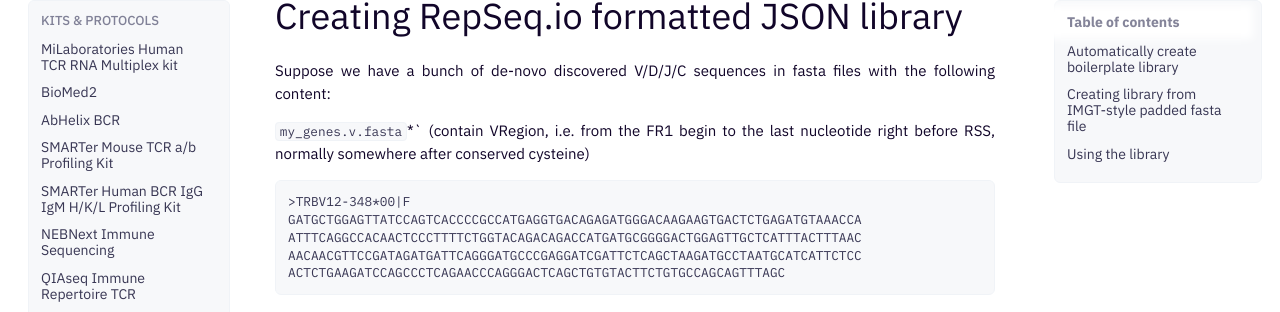
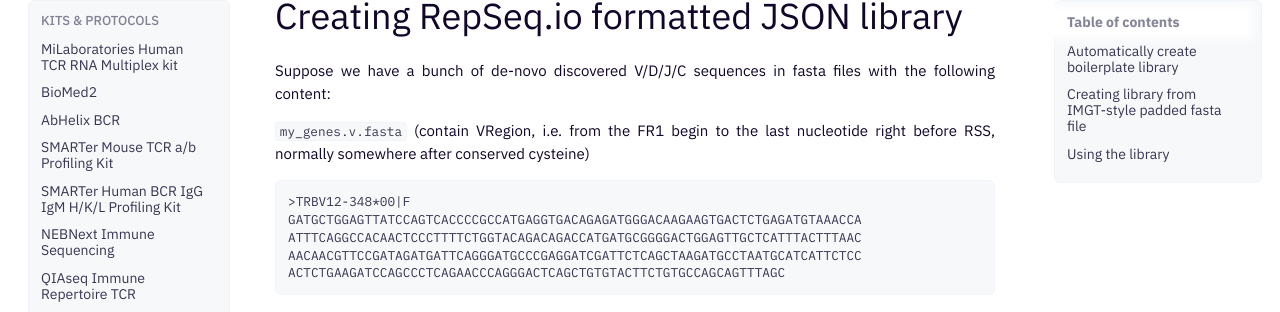
Before and after one commit to milaboratory/docs, an MkDocs documentation site: the page built from docs/mixcr/guides/create-custom-library.md, in a window 1280 px wide and 900 px high. Shown: the part 152-464 px from the top of the window. Built offline with MkDocs 1.6.1 and Material for MkDocs 9.7.7, drawn with Linux system fonts in a browser that asks for light colours.

````diff
--- a/docs/mixcr/guides/create-custom-library.md
+++ b/docs/mixcr/guides/create-custom-library.md
@@ -2,7 +2,7 @@
 
 Suppose we have a bunch of de-novo discovered V/D/J/C sequences in fasta files with the following content:
 
-`my_genes.v.fasta`*` (contain VRegion, i.e. from the FR1 begin to the last nucleotide right before RSS, normally somewhere after conserved cysteine)
+`my_genes.v.fasta` (contain VRegion, i.e. from the FR1 begin to the last nucleotide right before RSS, normally somewhere after conserved cysteine)
 ```fasta
 >TRBV12-348*00|F
 GATGCTGGAGTTATCCAGTCACCCCGCCATGAGGTGACAGAGATGGGACAAGAAGTGACTCTGAGATGTAAACCA
````
